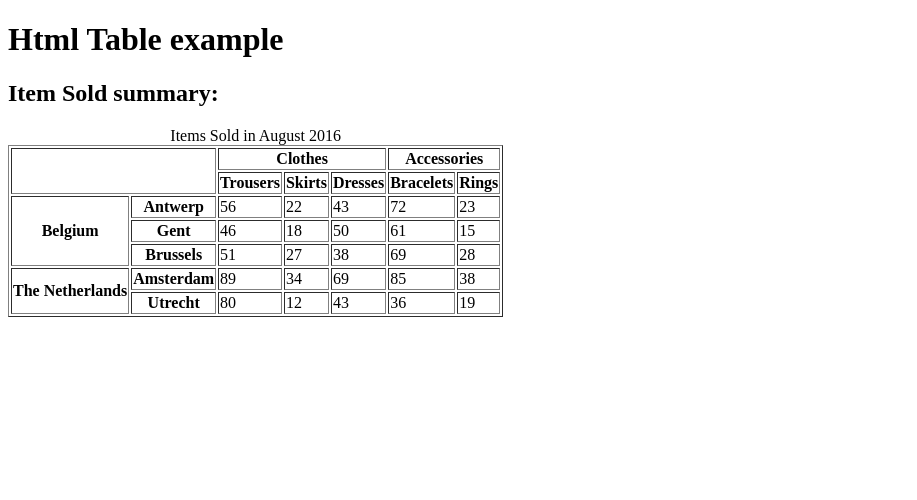
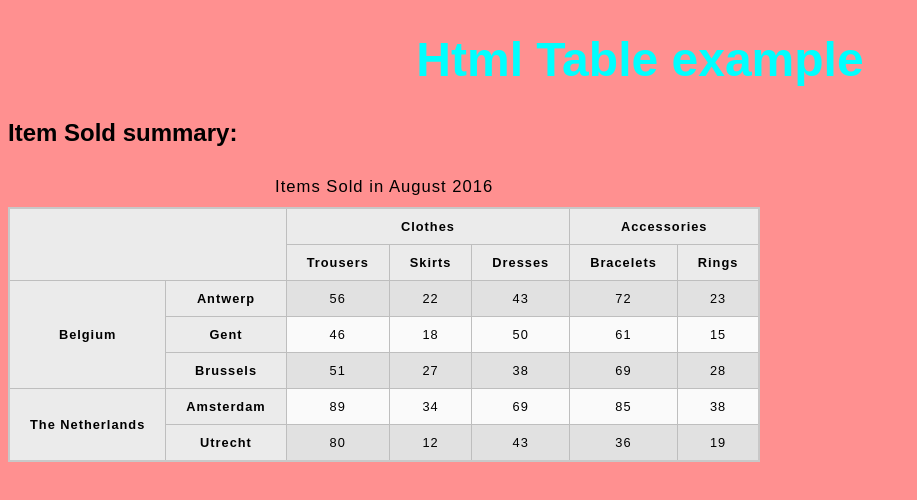
Before and after one commit to Worldbuilding-god/24-25webdesign, a plain HTML site: page tables.html in a window 1280 px wide. Shown: the whole page, without its empty margins (0-917 px from the left). Drawn offline with Linux system fonts and the light colour scheme.

Commit message:
update 3

```diff
--- /dev/null
+++ b/css/style.css
@@ -0,0 +1,28 @@
+body{
+    background-color: #ff9090;
+}
+h1{
+    font-size: 3em;
+    text-align: center;
+    color: aqua;
+}
+td,th{
+    border: 1px solid rgb(190 190 190);
+    padding: 10px 20px;
+}
+th{
+    background-color: rgb(235 235 235);
+}
+td{
+    text-align: center;
+}
+tr:nth-child(even) td {
+    background-color: rgb(250 250 250);
+}
+tr:nth-child(odd) td {
+    background-color: rgb(225 225 225);
+}
+caption{
+    padding: 10px;
+    font-size: 1.3em;
+}
--- a/tables.html
+++ b/tables.html
@@ -1,13 +1,13 @@
 <!DOCTYPE html>
-<html>
+<html style="font-family: sans-serif;">
     <head>
         <meta charset="UTF-8">
         <title> CIS Web Design | HTML Tables</title>
-    </html>
+        <link rel="stylesheet" href="css/style.css"
     <body>
         <h1>Html Table example</h1>
         <h2>Item Sold summary:</h2>
-        <table border="1">
+        <table style="border-collapse: collapse; border:2px solid rgb(200 200 200); letter-spacing: 1px; font-size: 0.8rem;">
             <caption>Items Sold in August 2016</caption>
             <thead>
                 <tr>
```
